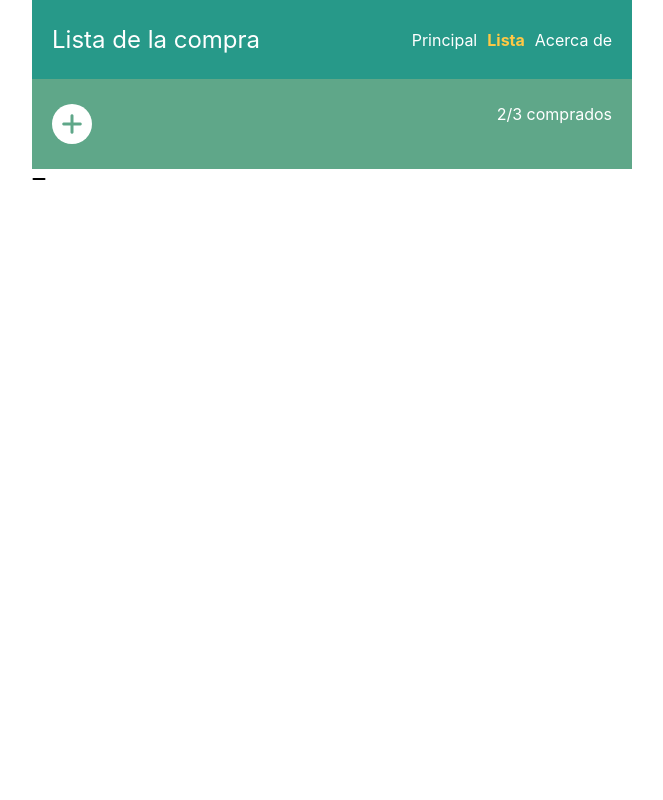
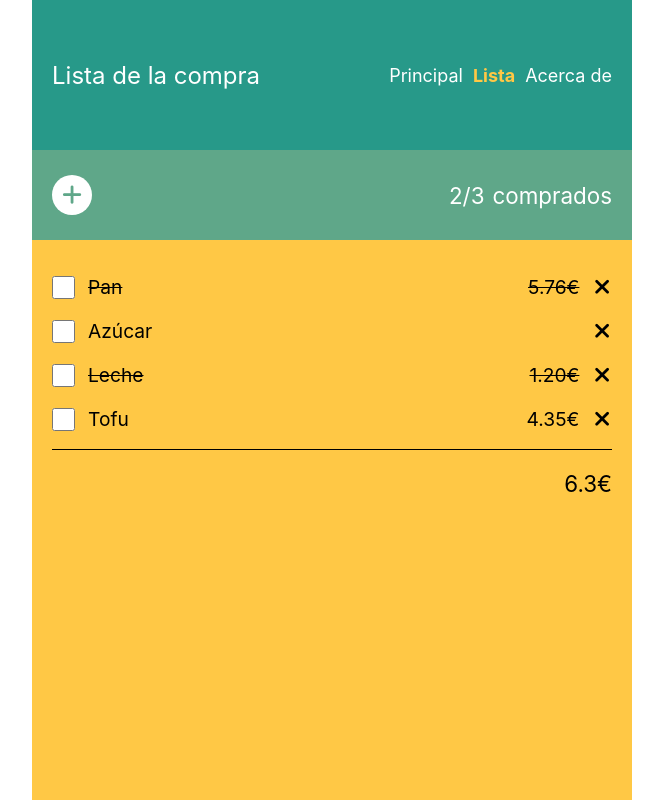
Before and after one commit to nuriarai/202209-w1ch3-nuria-ramoneda, a plain HTML site: page index.html in a window 1280 px wide. Shown: the whole page, without its empty margins (308-971 px from the left). Drawn offline with Linux system fonts and the light colour scheme.

Commit message:
Add shop items list to html and format with CSS

```diff
--- a/assets/css/reset.css
+++ b/assets/css/reset.css
@@ -60,6 +60,11 @@ meter {
     appearance: revert;
 }
 
+input[type="checkbox"] {
+    appearance: auto;
+    cursor: pointer;
+}
+
 /* reset default text opacity of input placeholder */
 ::placeholder {
     color: unset;
--- a/assets/css/styles.css
+++ b/assets/css/styles.css
@@ -12,6 +12,17 @@ body {
         "Segoe UI Symbol";
     margin: 0 auto;
     max-width: 600px;
+    font-size: 18px;
+}
+
+.sr-only:not(:focus):not(:active) {
+    clip: rect(0 0 0 0);
+    clip-path: inset(50%);
+    height: 1px;
+    overflow: hidden;
+    position: absolute;
+    white-space: nowrap;
+    width: 1px;
 }
 
 header {
@@ -20,7 +31,12 @@ header {
     align-items: center;
     background-color: var(--main-color);
     color: var(--light-color);
-    padding: 25px 20px;
+    height: 150px;
+    padding: 0 20px;
+}
+
+h1 {
+    font-size: 1.5rem;
 }
 
 nav .menu {
@@ -40,9 +56,12 @@ nav .menu {
 .sub-header {
     display: flex;
     justify-content: space-between;
-    padding: 25px 20px;
+    align-items: center;
+    padding: 0 20px;
+    height: 90px;
     background-color: var(--sub-color);
     color: var(--light-color);
+    font-size: 1.4rem;
 }
 .sub-header .icon {
     background-color: var(--light-color);
@@ -56,9 +75,65 @@ nav .menu {
 }
 .sub-header .icon i {
     color: var(--sub-color);
-    font-size: 1.5rem;
+    font-size: 1.4rem;
 }
 
-h1 {
-    font-size: 1.5rem;
+.buyed-data {
+    display: flex;
+    align-items: center;
 }
+.buyed-data .total-items {
+    display: inline-block;
+    margin-right: 8px;
+}
+
+.shop-list {
+    padding: 25px 20px;
+    background-color: var(--secondary-color);
+    color: var(--dark-color);
+    height: calc(100vh - 150px - 90px);
+}
+
+.shop-list .row {
+    display: flex;
+    justify-content: space-between;
+    align-items: center;
+    padding: 10px 0;
+}
+
+.shop-list .row-checked label,
+.shop-list .row-checked .price {
+    text-decoration: line-through;
+}
+
+.shop-list label,
+.price {
+    font-size: 1.2rem;
+}
+
+.row-left,
+.row-right {
+    display: flex;
+    align-items: center;
+    gap: 13px;
+}
+
+input[type="checkbox"] {
+    width: 23px;
+    height: 23px;
+}
+
+.row-right .price + .list-remove > .fa-plus {
+    transform: rotate(45deg);
+    font-size: 1.4rem;
+}
+
+.shop-list .row.row-total {
+    justify-content: flex-end;
+    border-top: 1px solid var(--dark-color);
+    padding-top: 20px;
+    margin-top: 8px;
+}
+.shop-list .row.row-total .price {
+    font-size: 1.4rem;
+}
--- a/index.html
+++ b/index.html
@@ -32,14 +32,99 @@
                     ><i class="fa fa-plus" aria-hidden="true"
                         ><a href="http://form.html"></a></i
                 ></span>
-                <div>
+                <div class="buyed-data">
                     <span class="buyed-items">2</span>/<span class="total-items"
                         >3</span
-                    >
-                    comprados
+                    ><span> comprados</span>
                 </div>
             </div>
+
+            <ul class="shop-list">
+                <li class="row row-checked">
+                    <span class="row-left">
+                        <input
+                            type="checkbox"
+                            id="item-list1"
+                            value="item-list1"
+                        />
+                        <label for="item-list1">Pan</label>
+                    </span>
+                    <span class="row-right">
+                        <span class="price">5.76€</span>
+                        <button class="list-remove" type="button">
+                            <i class="fa fa-plus"
+                                ><span class="sr-only"
+                                    >Borrar de la lista</span
+                                ></i
+                            >
+                        </button>
+                    </span>
+                </li>
+                <li class="row">
+                    <span class="row-left">
+                        <input
+                            type="checkbox"
+                            id="item-list2"
+                            value="item-list2"
+                        />
+                        <label for="item-list2">Azúcar</label>
+                    </span>
+                    <span class="row-right">
+                        <span class="price"></span>
+                        <button class="list-remove" type="button">
+                            <i class="fa fa-plus"
+                                ><span class="sr-only"
+                                    >Borrar de la lista</span
+                                ></i
+                            >
+                        </button>
+                    </span>
+                </li>
+                <li class="row row-checked">
+                    <span class="row-left">
+                        <input
+                            type="checkbox"
+                            id="item-list3"
+                            value="item-list3"
+                        />
+                        <label for="item-list3">Leche</label>
+                    </span>
+                    <span class="row-right">
+                        <span class="price">1.20€</span>
+                        <button class="list-remove" type="button">
+                            <i class="fa fa-plus"
+                                ><span class="sr-only"
+                                    >Borrar de la lista</span
+                                ></i
+                            >
+                        </button>
+                    </span>
+                </li>
+                <li class="row">
+                    <span class="row-left">
+                        <input
+                            type="checkbox"
+                            id="item-list4"
+                            value="item-list4"
+                        />
+                        <label for="item-list4">Tofu</label>
+                    </span>
+                    <span class="row-right">
+                        <span class="price">4.35€</span>
+                        <button class="list-remove" type="button">
+                            <i class="fa fa-plus"
+                                ><span class="sr-only"
+                                    >Borrar de la lista</span
+                                ></i
+                            >
+                        </button>
+                    </span>
+                </li>
+                <li class="row row-total">
+                    <span class="price">6.3€</span>
+                </li>
+            </ul>
         </main>
-        <i class="fa-solid fa-minus"></i>
+        <!-- <i class="fa-solid fa-minus"></i> -->
     </body>
 </html>
```
Also changed, not shown: list.png (added).
